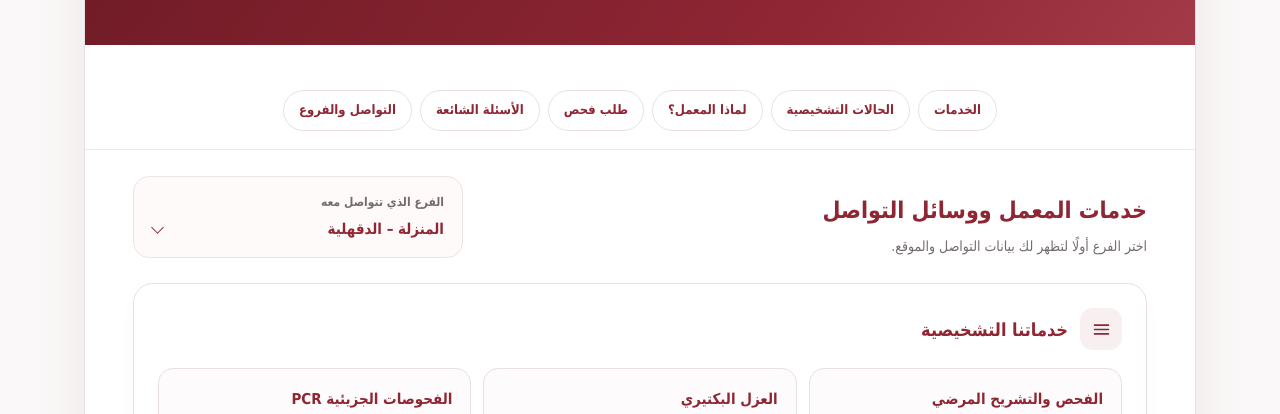
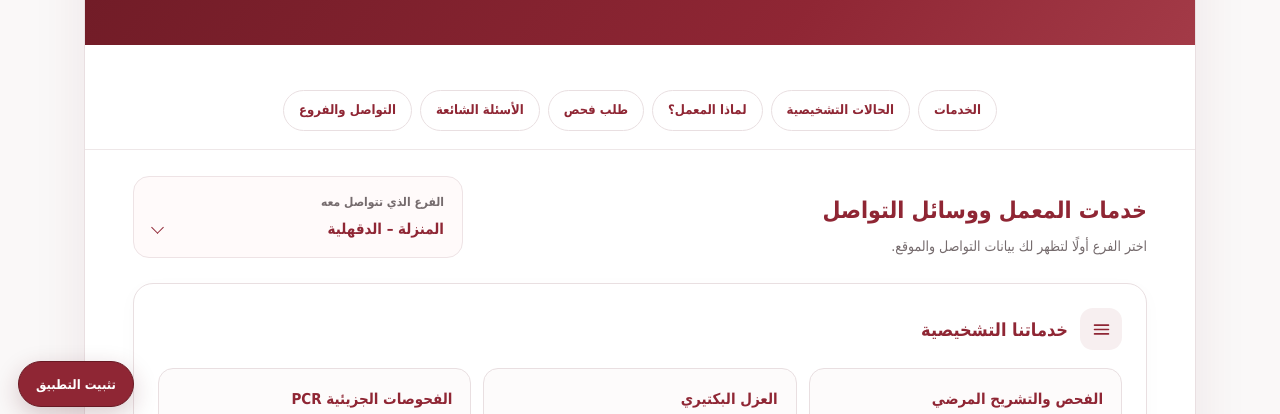
Before and after one commit to elfat7-lab/elfat7-lab, a plain HTML site: page index.html in a window 1280 px wide. Shown: the part 375-789 px from the top of the page. Drawn offline with Linux system fonts and the light colour scheme.

Commit message:
Add visible install app control

```diff
--- a/index.html
+++ b/index.html
@@ -465,6 +465,7 @@ input,textarea,select,[contenteditable="true"]{-webkit-user-select:text;user-sel
 </div>
 <footer class="footer"><span class="footer-mark">ELFAT7 LAB</span><span data-i18n="footerName">معمل الفتح لتشخيص أمراض الدواجن</span><span data-i18n="footerTag">العلم أساس التشخيص السليم</span></footer>
 </div>
+<button id="installAppBtn" class="install-app-btn" type="button" data-i18n="installApp">تثبيت التطبيق</button>
 <script>
 
 const translations={
```
